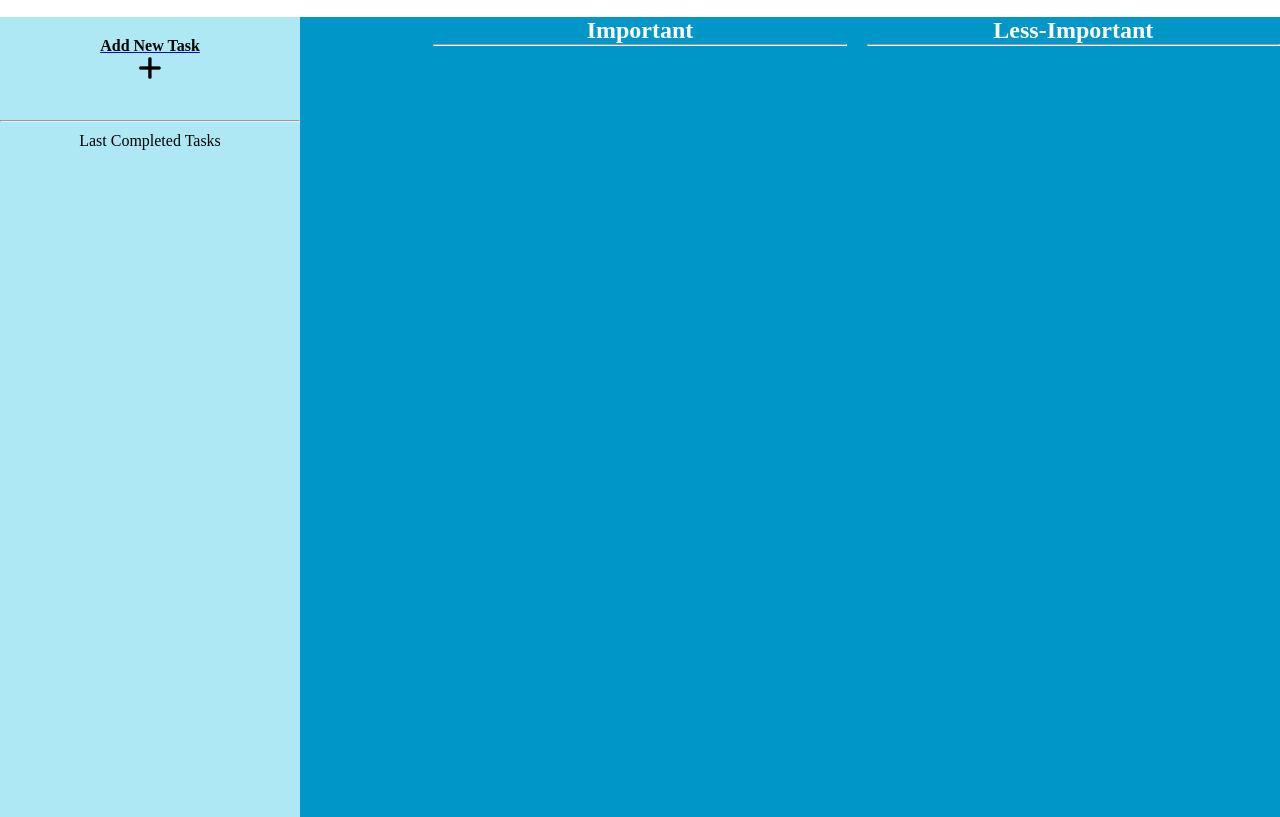
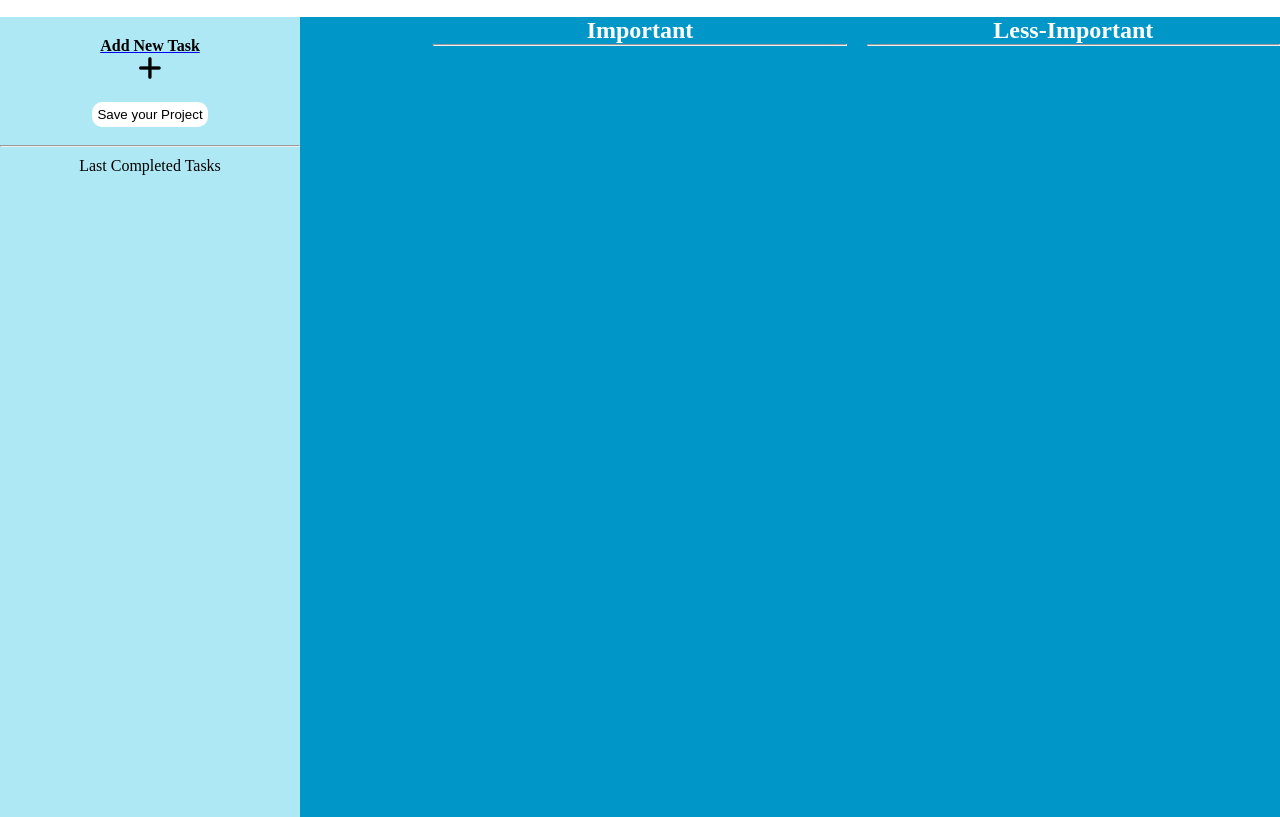
Before and after one commit to Newhookliam/Time-Management, a plain HTML site: page main.html in a window 1280 px wide. Shown: the part 127-944 px from the top of the page. Drawn offline with Linux system fonts and the light colour scheme.

Commit message:
adding new Save Projects button

```diff
--- a/main.html
+++ b/main.html
@@ -62,6 +62,9 @@
                     <button id="addNewTask"><i class="fa fa-plus fa-2x"></i></button>
                     </a>
             </section>
+            <section class="saveProject">
+                <button id="saveWork">Save your Project</button>
+            </section>
             <div class="contentHeader">
                 <br>
                 <hr>
--- a/style.css
+++ b/style.css
@@ -207,6 +207,21 @@ section {
     padding: 0;
   }
 
+#saveWork {
+    border: none;
+    border-radius: 10px;
+    text-decoration: none;
+    background-color: #fff;
+    padding: 5px;
+    cursor: pointer;
+}
+
+#saveWork:hover {
+    box-shadow: #000 2px 2px 2px;
+    color: blue;
+    transition: ease-out 1s;
+}
+
 #Main {
     display: grid;
     grid-template-columns: repeat(3, 1fr);
```
